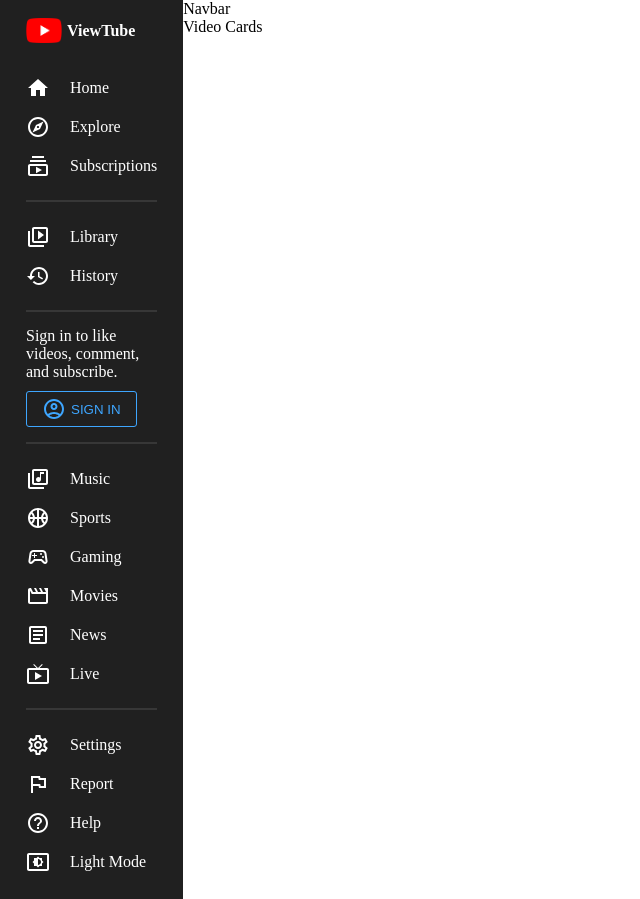
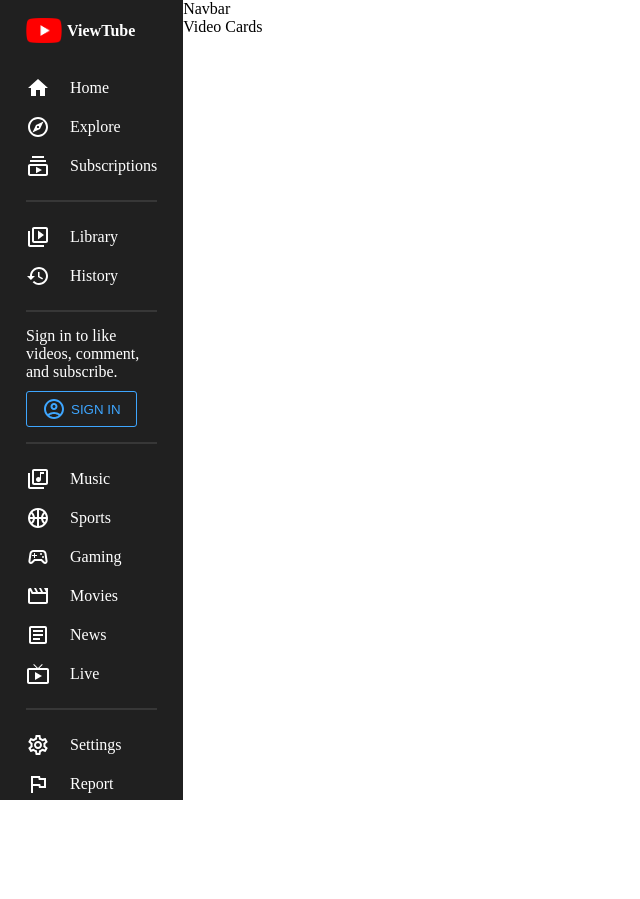
Before and after one commit to Sudeep-Poojary/ViewTube, a React (Create React App) app: page / in a window 1280 px wide. Shown: the whole page, without its empty margins (0-640 px from the left). Built offline with nearby package versions, Linux system fonts and the light colour scheme.

Commit message:
chore: Changed position of the menu to sticky

```diff
--- a/src/components/Menu.jsx
+++ b/src/components/Menu.jsx
@@ -21,9 +21,11 @@ import SettingsBrightnessOutlinedIcon from "@mui/icons-material/SettingsBrightne
 const Container = styled.div`
   flex: 1;
   background-color: #202020;
-  height: auto;
+  height: 100vh;
   color: white;
   font-style: 14px;
+  position: sticky;
+  top: 0;
 `;
 
 const Wrapper = styled.div`
```
